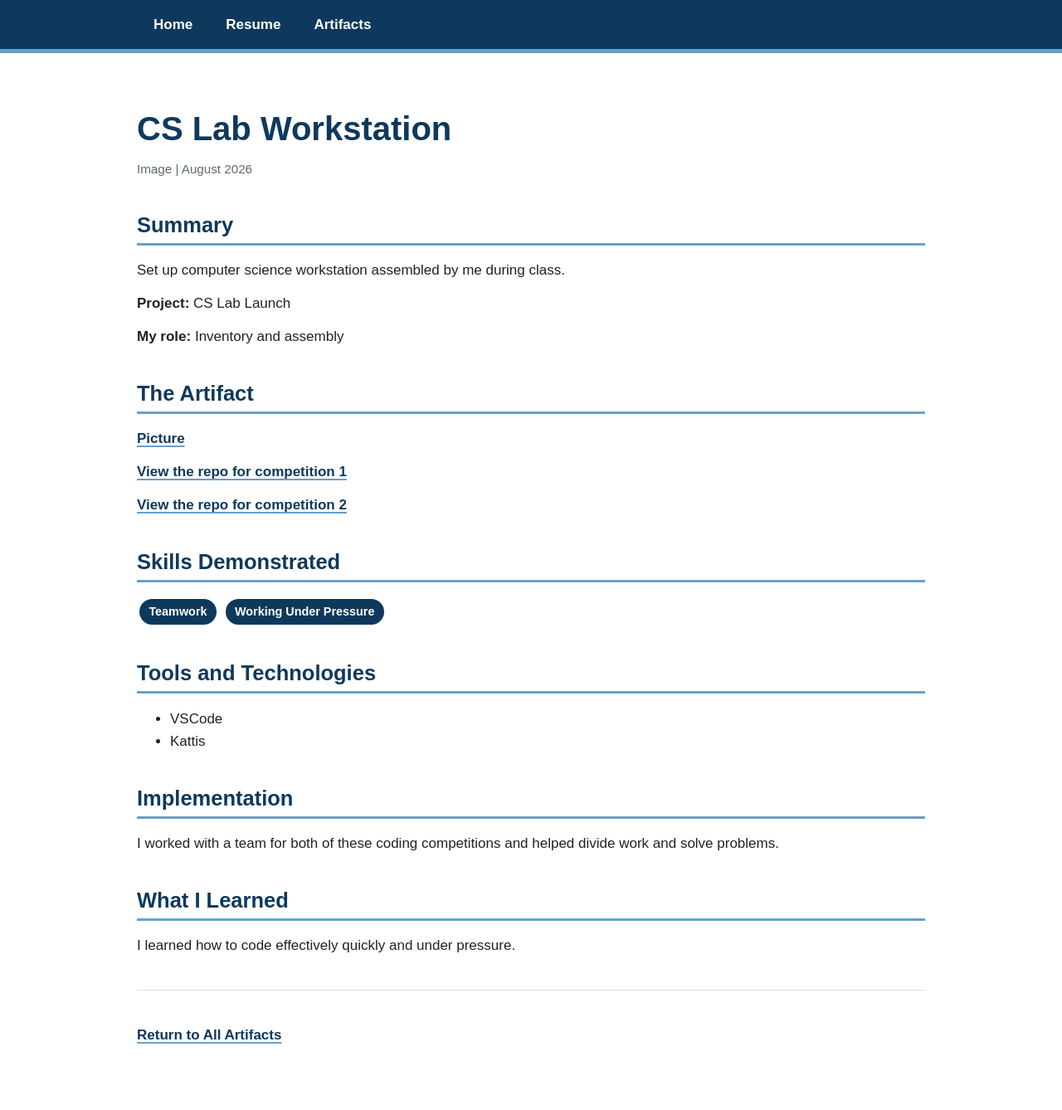
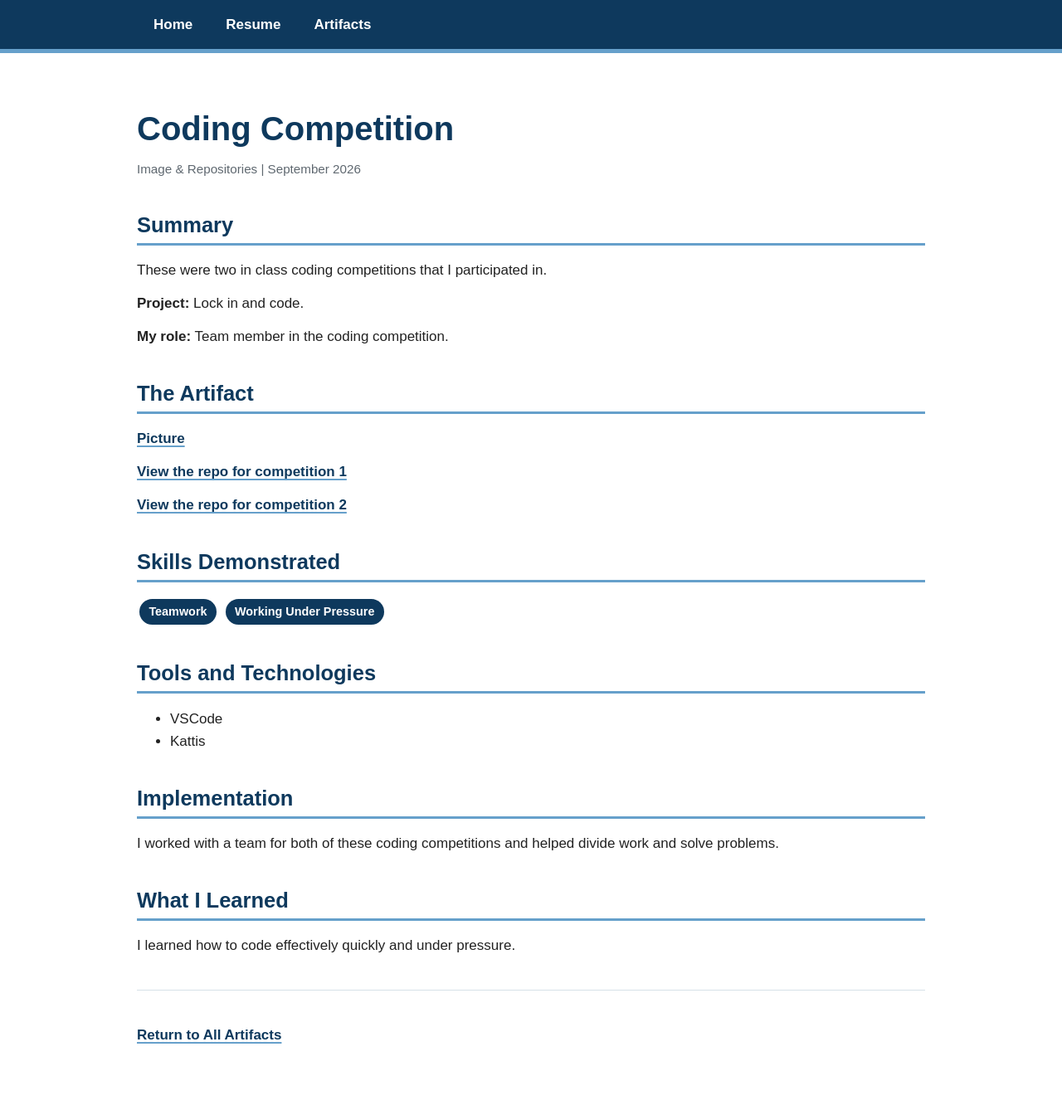
Before and after one commit to CarterzCode/Apex-Portfolio, a Jekyll site: the page built from artifacts/CodingCompetition/index.md, in a window 1280 px wide. Shown: the whole page at 83% size. Built offline with Jekyll 4.4.1, drawn with Linux system fonts in a browser that asks for light colours.

Commit message:
Finish coding competition

```diff
--- a/artifacts/CodingCompetition/index.md
+++ b/artifacts/CodingCompetition/index.md
@@ -1,19 +1,19 @@
 ---
 layout: default
-title: CS Lab Workstation
+title: Coding Competition
 ---
 
-# CS Lab Workstation
+# Coding Competition
 
-<p class="artifact-meta"> Image | August 2026 </p>
+<p class="artifact-meta"> Image & Repositories | September 2026 </p>
 
 ## Summary
 
-Set up computer science workstation assembled by me during class.
+These were two in class coding competitions that I participated in.
 
-**Project:** CS Lab Launch
+**Project:** Lock in and code.
 
-**My role:** Inventory and assembly
+**My role:** Team member in the coding competition.
 
 ## The Artifact
 
```
Also changed, not shown: artifacts/TextAdventure/index.md (+5 -5 lines), artifacts/CodingCompetition/Problems.png (renamed from artifacts/CodingCompetition/image.png).
